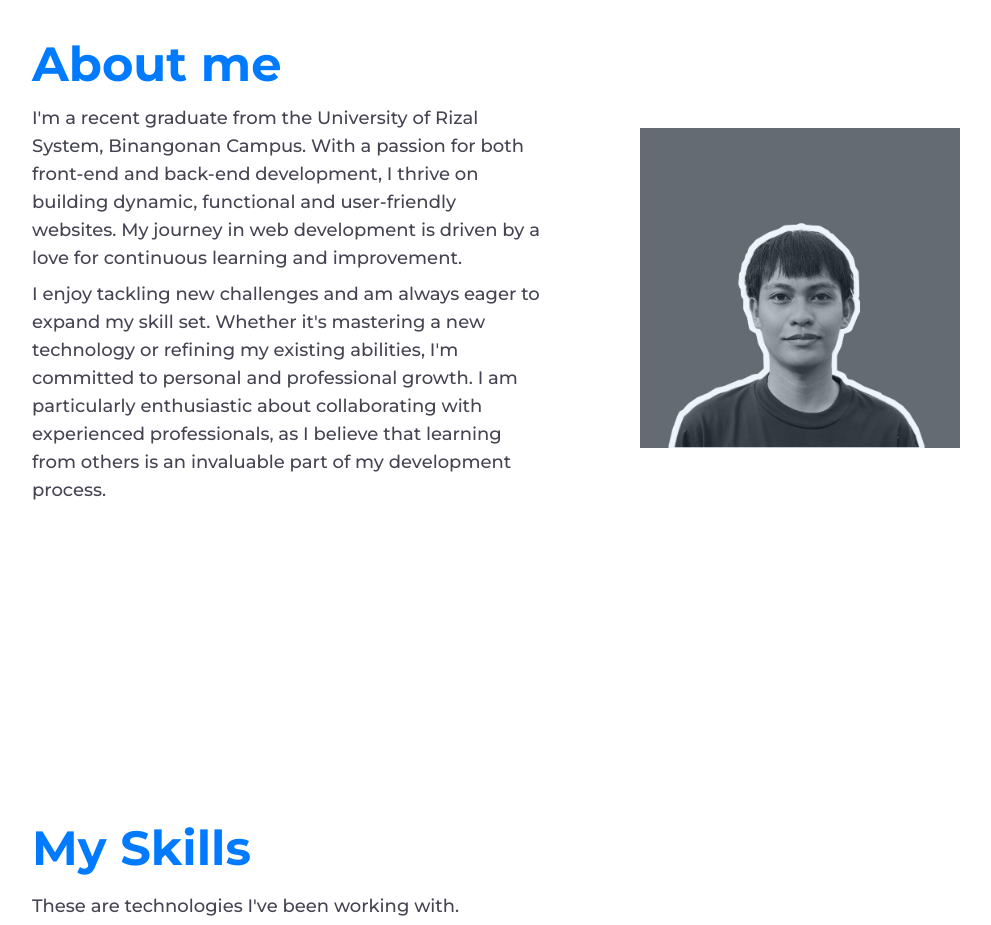
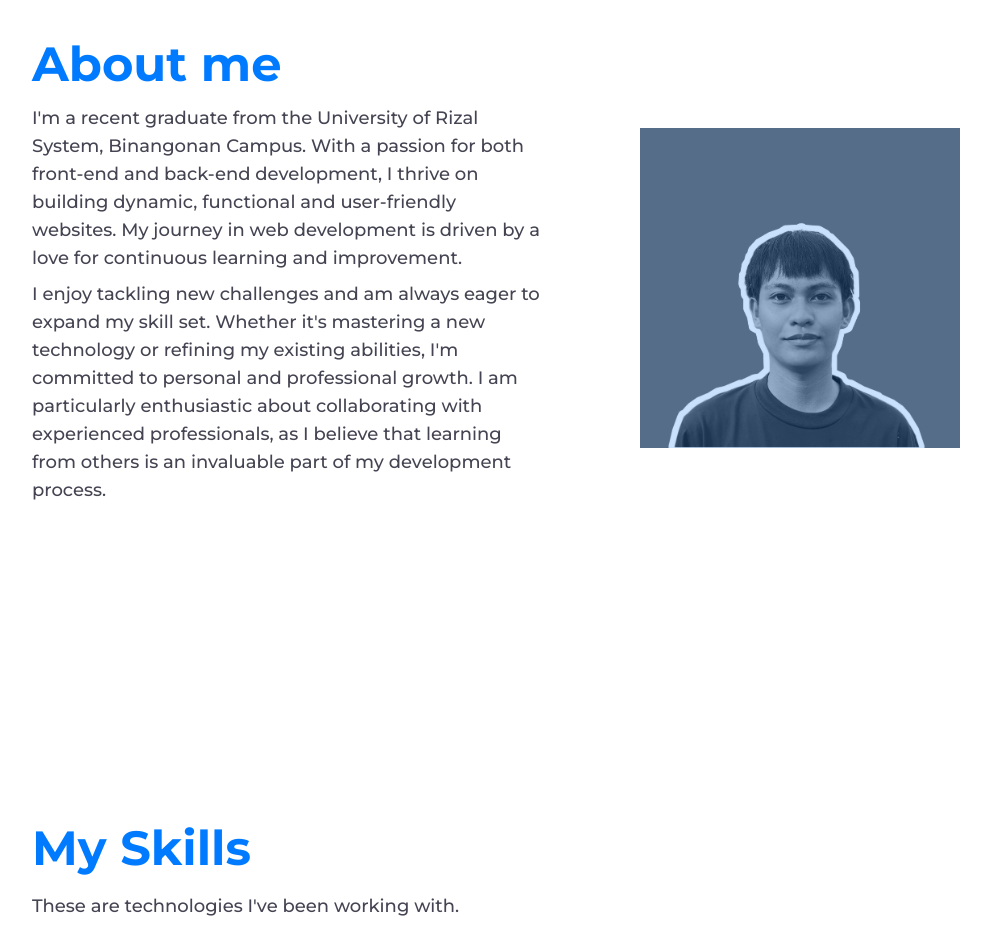
Before and after one commit to ron2727/my-portfolio, a Vue app: page / in a window 1280 px wide. Shown: the part 1000-1925 px from the top of the page, without its empty margins (96-1087 px from the left). Built offline with nearby package versions, Linux system fonts and the light colour scheme.

Commit message:
Add bluish on photos in about me

```diff
--- a/src/components/ui/CollectionPhotos.vue
+++ b/src/components/ui/CollectionPhotos.vue
@@ -2,13 +2,13 @@
     <div class=" wrapper relative group w-52 h-52 sm:w-64 sm:h-64 lg:w-80 lg:h-80">
       <div class="group relative z-40 w-full h-full">
         <img id="middle" src="../../assets/image/BUERE_JOHNRON1.png" class=" relative z-0 w-full h-full object-cover grayscale"/>
-        <div class=" absolute top-0 left-0 w-full h-full bg-dark-secondary/5"></div>
+        <div class=" absolute top-0 left-0 w-full h-full bg-dark-secondary/20"></div>
         <div class="absolute top-0 left-0 z-10 w-full h-0 overflow-hidden transition-all duration-300 ease-in-out group-hover:h-full">
             <img id="middle" src="../../assets/image/BUERE_JOHNRON1.png" class=" w-52 h-52 sm:w-64 sm:h-64 lg:w-80 lg:h-80 object-cover"/>
         </div>
       </div>
-      <div class=" absolute top-0 left-0 z-30 w-full h-full bg-default/40 transition-transform duration-300 delay-200 group-hover:translate-x-2 group-hover:translate-y-2 dark:bg-dark-secondary/40"></div>
-      <div class=" absolute top-0 left-0 z-20 w-full h-full bg-default/30 transition-transform duration-300 delay-100 group-hover:translate-x-4 group-hover:-translate-y-2 dark:bg-dark-secondary/30"></div>
-      <div class=" absolute top-0 left-0 z-0 w-full h-full bg-default/20 transition-transform duration-300 group-hover:translate-x-6 group-hover:translate-y-4 dark:bg-dark-secondary/20"></div>
+      <div class=" absolute top-0 left-0 z-30 w-full h-full transition-transform duration-300 delay-200 group-hover:translate-x-2 group-hover:translate-y-2 bg-dark-secondary/40"></div>
+      <div class=" absolute top-0 left-0 z-20 w-full h-full transition-transform duration-300 delay-100 group-hover:translate-x-4 group-hover:-translate-y-2 bg-dark-secondary/30"></div>
+      <div class=" absolute top-0 left-0 z-0 w-full h-full transition-transform duration-300 group-hover:translate-x-6 group-hover:translate-y-4 bg-dark-secondary/20"></div>
     </div>
 </template>
```
